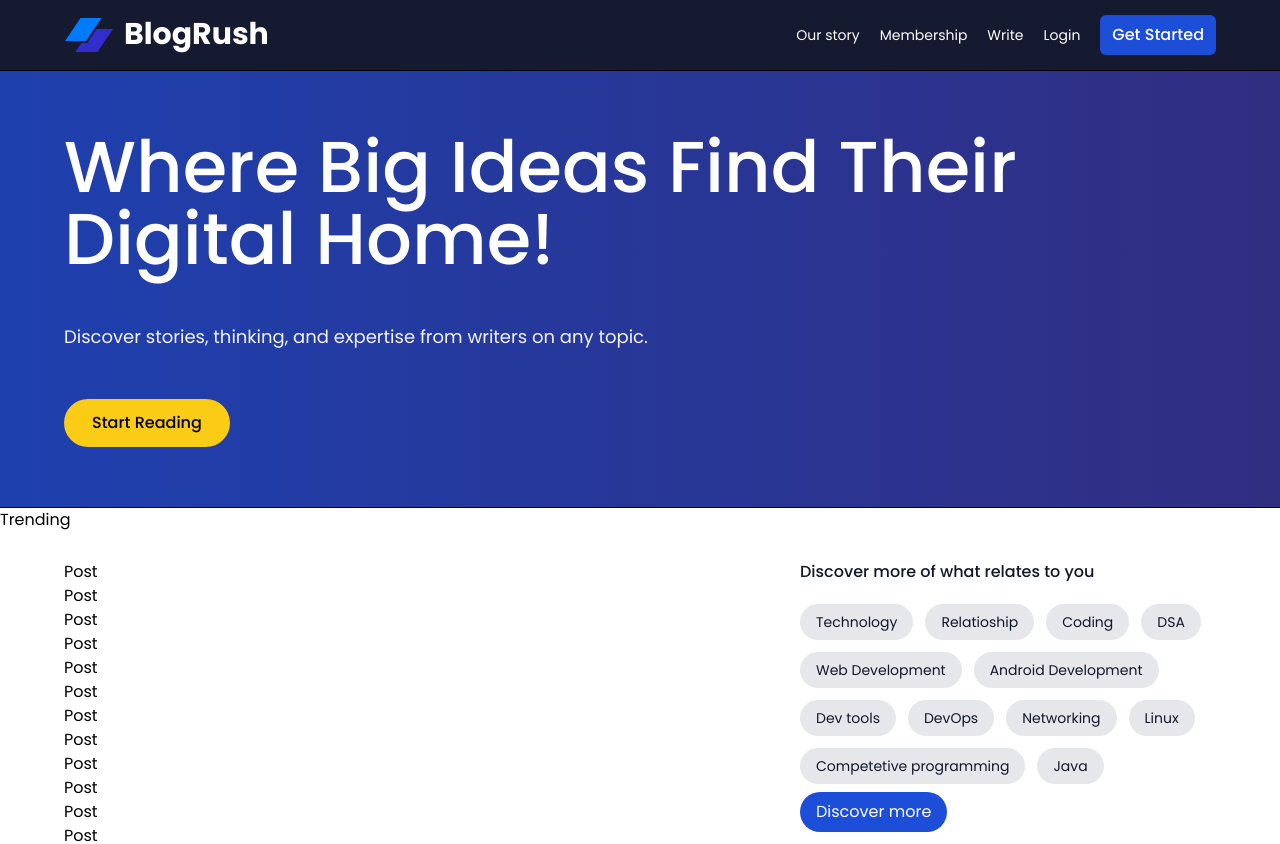
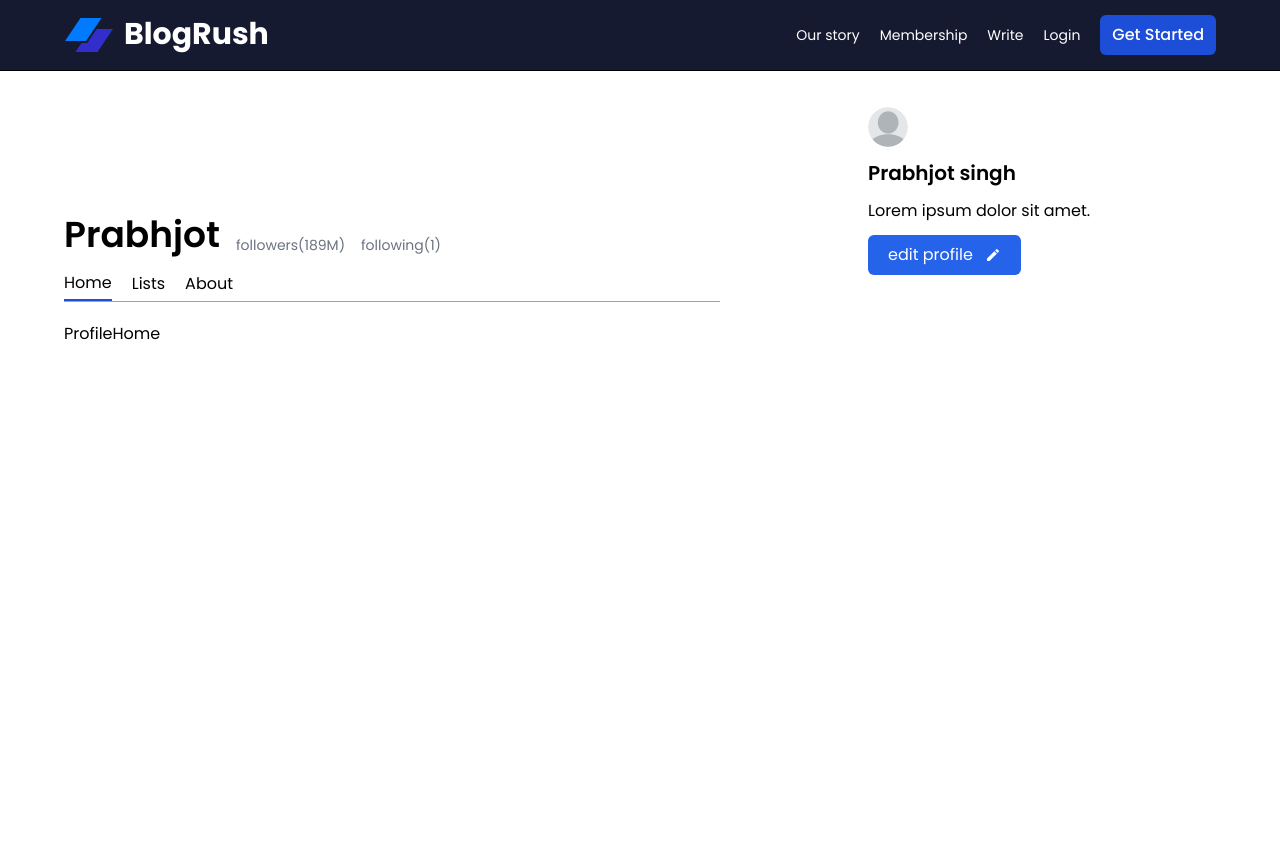
Before and after one commit to prabhjot2001/Firebase-blog, a React (Vite) app: page /profile/1 in a window 1280 px wide. Before the commit this address led to /demo. Shown: the top 844 px of the page. After the commit the page ends 800 px from the top, so only its background shows below. Built offline with nearby package versions, Linux system fonts and the light colour scheme; no server answers.

Commit message:
fixed modal issue and added profile page

```diff
--- a/src/App.jsx
+++ b/src/App.jsx
@@ -7,6 +7,7 @@ import HomeHeader from './components/Home/Header/HomeHeader'
 import DemoHeader from './components/Demo/DemoHeader'
 import { Blog } from './Context/Context'
 import { ToastContainer, toast } from 'react-toastify';
+import Profile from './components/Home/Profile/Profile'
 
 function App() {
   const {currentUser} = Blog();
@@ -17,6 +18,7 @@ function App() {
       <Routes>
          {currentUser && <Route path='/' element={<Home/>}/>}
          {!currentUser &&  <Route path='/demo' element={<Demo/>}/>}
+         <Route path='/profile/:userId' element={<Profile/>}/>
          <Route path='*' element={<Navigate to={!currentUser? "/demo" : "/"}/>}/>
         //  <Route path='*' element={<NotFound/>}/>
       </Routes>
--- a/src/components/Home/Header/HomeHeader.jsx
+++ b/src/components/Home/Header/HomeHeader.jsx
@@ -9,6 +9,7 @@ import Modal from "../../../utils/Modal";
 import UserModal from "./UserModal";
 import { LuSearch } from "react-icons/lu";
 import { Blog } from "../../../Context/Context";
+
 
 const HomeHeader = () => {
   const [modal, setModal] = useState(false);
@@ -73,7 +74,7 @@ const HomeHeader = () => {
 
         {/*------------------ right side ------------------*/}
         <div
-          className={`flex items-center gap-3 sm:gap-7 ${
+          className={`flex items-center gap-3 sm:gap-7 font-normal ${
             isActive ? "text-gray-900" : "text-white"
           } `}>
 
--- a/src/components/Home/Header/UserModal.jsx
+++ b/src/components/Home/Header/UserModal.jsx
@@ -13,11 +13,12 @@ import { hiddenEmail } from '../../../utils/helper';
 const UserModal = ({setModal, modal}) => {
 
     const {currentUser} = Blog()
+    console.log(currentUser.uid)
     const userModal = [
         {
             title : "Profile",
             icon : <FaRegUser />,
-            path : `/profile/${currentUser?.Uid}`
+            path : `/profile/${currentUser?.uid}`
         },
         {
             title : "Library",
@@ -37,12 +38,13 @@ const UserModal = ({setModal, modal}) => {
 
     ]
   return (
-    <section className='absolute w-[23rem] p-6 bg-white right-0 top-[100%] shadows rounded-xl z-50 text-gray-700'>
+    <section className='absolute w-[23rem] p-6 bg-white right-0 top-[100%] shadows rounded-xl z-30 text-gray-700'>
 
         <RxCross1 onClick={()=>setModal(false)}  className='absolute rounded-sm p-[2px] text-xl right-3 top-3 cursor-pointer hover:bg-gray-200' />
 
         <h2 className='text-gray-600 font-bold text-2xl mb-4 text-center'>Hi {currentUser.displayName} 👋 </h2>
         <Link
+        onClick={()=>setModal(false)}
             to="/write"
             className="flex md:hidden items-center gap-4 text-gray-500 mb-5">
             <span className="text-2xl ">
@@ -53,7 +55,7 @@ const UserModal = ({setModal, modal}) => {
 
           <div className='flex flex-col gap-6 border-b border-gray-400 pb-5'>
             {userModal.map((item, i)=>(
-                <Link className='flex items-center gap-4 text-gray-500 hover:ml-3 hover:text-gray-700 hover:font-semibold  transition-all duration-200' path={item.path} key={i}>
+                <Link onClick={()=>setModal(false)} className='flex items-center gap-4 text-gray-500 hover:ml-3 hover:text-gray-700 hover:font-semibold  transition-all duration-200' to={item.path} key={i}>
                     <span className='text-2xl '>{item.icon}</span>
                     <h2 className='text-md'>{item.title}</h2>
                 </Link>
--- /dev/null
+++ b/src/components/Home/Profile/Activities/ProfileAbout.jsx
@@ -0,0 +1,9 @@
+import React from 'react'
+
+const ProfileAbout = () => {
+  return (
+    <div>ProfileAbout</div>
+  )
+}
+
+export default ProfileAbout
--- /dev/null
+++ b/src/components/Home/Profile/Activities/ProfileHome.jsx
@@ -0,0 +1,9 @@
+import React from 'react'
+
+const ProfileHome = () => {
+  return (
+    <div>ProfileHome</div>
+  )
+}
+
+export default ProfileHome
--- /dev/null
+++ b/src/components/Home/Profile/Activities/ProfileLists.jsx
@@ -0,0 +1,9 @@
+import React from 'react'
+
+const ProfileLists = () => {
+  return (
+    <div>ProfileLists</div>
+  )
+}
+
+export default ProfileLists
--- /dev/null
+++ b/src/components/Home/Profile/Profile.jsx
@@ -0,0 +1,100 @@
+import React, { useState } from "react";
+import ProfileHome from "./Activities/ProfileHome";
+import ProfileAbout from "./Activities/ProfileAbout";
+import ProfileLists from "./Activities/ProfileLists";
+import Modal from "../../../utils/Modal";
+import { GoSidebarExpand } from "react-icons/go";
+import { RxCross2 } from "react-icons/rx";
+import { MdEdit } from "react-icons/md";
+
+
+const Profile = () => {
+  const activities = [
+    {
+      title: "Home",
+      component: ProfileHome,
+    },
+    {
+      title: "Lists",
+      component: ProfileLists,
+    },
+    {
+      title: "About",
+      component: ProfileAbout,
+    },
+  ];
+  const [currentAcitivity, setCurrentActivity] = useState(activities[0]);
+  const [modal, setModal] = useState(false);
+  return (
+    <section className="size flex gap-[4rem] relative">
+      {/* left section */}
+      <div className="mt-[9rem] flex-[2] ">
+        <div className="flex items-end gap-4 ">
+          <h2 className="font-semibold text-3xl sm:text-4xl">Prabhjot</h2>
+          <p className="text-gray-500 text-xs sm:text-sm">followers(189M)</p>
+          <p className="text-gray-500 text-xs sm:text-sm">following(1)</p>
+        </div>
+        {/* ---listing all the tabs here--- */}
+        <div className="flex items-center gap-5 mt-3 border-b border-gray-400 mb-5">
+          {activities.map((item, i) => (
+            <div
+              className={`py-1 ${
+                item.title === currentAcitivity.title
+                  ? "border-b-2 border-blue-700"
+                  : "null"
+              }`}
+            >
+              <button onClick={() => setCurrentActivity(item)}>
+                {item.title}
+              </button>
+            </div>
+          ))}
+        </div>
+        <div>
+          <currentAcitivity.component />
+        </div>
+        <button className="fixed top-30 right-0 text-2xl text-gray-900 md:hidden"><GoSidebarExpand onClick={()=>setModal(true)}/></button>
+      </div>
+
+      {/* right section  */}
+      <Modal
+        modal={modal}
+        setModal={setModal}
+        onClick={() => setModal(false)}
+      >
+</Modal>
+
+      <div
+        className={`flex-1 p-5 z-20 fixed right-0 bottom-0 top-0 w-[18rem] bg-white md:relative md:z-10 ${
+            modal ? "translate-x-0" : "translate-x-[100%] md:translate-x-0"
+        } transition-all duration-300`}
+        >
+        <div className="pb-4 text-right">
+          <button
+            className="inline-block md:hidden"
+            onClick={() => setModal(false)}
+            >
+            <RxCross2 />
+          </button>
+        </div>
+        {/* profile */}
+        <div className="sticky top-[7] flex flex-col justify-between gap-3">
+          <img
+            src="/profile2.png"
+            alt=""
+            className="h-10 w-10 object-cover rounded-full"
+            />
+          <h2 className="font-semibold text-xl">Prabhjot singh</h2>
+          <p>Lorem ipsum dolor sit amet.</p>
+          <button className=" bg-blue-600 max-w-max py-2 px-5 text-white rounded-md flex gap-3 items-center">
+            {" "}
+            edit profile <MdEdit />
+          </button>
+        </div>
+      </div>
+
+    </section>
+  );
+};
+
+export default Profile;
--- a/src/utils/Modal.jsx
+++ b/src/utils/Modal.jsx
@@ -3,8 +3,8 @@ import React from "react";
 const Modal = ({ children,  hidden, modal, setModal }) => {
   return (
     <>
-      <div
-        className={`bg-black/30 fixed inset-0 z-10 flex justify-center items-center ${hidden}`}>
+      <div onClick={()=>setModal(false)}
+        className={`${modal ? 'bg-black/30 fixed inset-0 z-10 flex justify-center items-center ${hidden}': null}`}>
         {children}
       </div>
     </>
```
Also changed, not shown: 1 other file (tests, documents, lock files or other folders).
